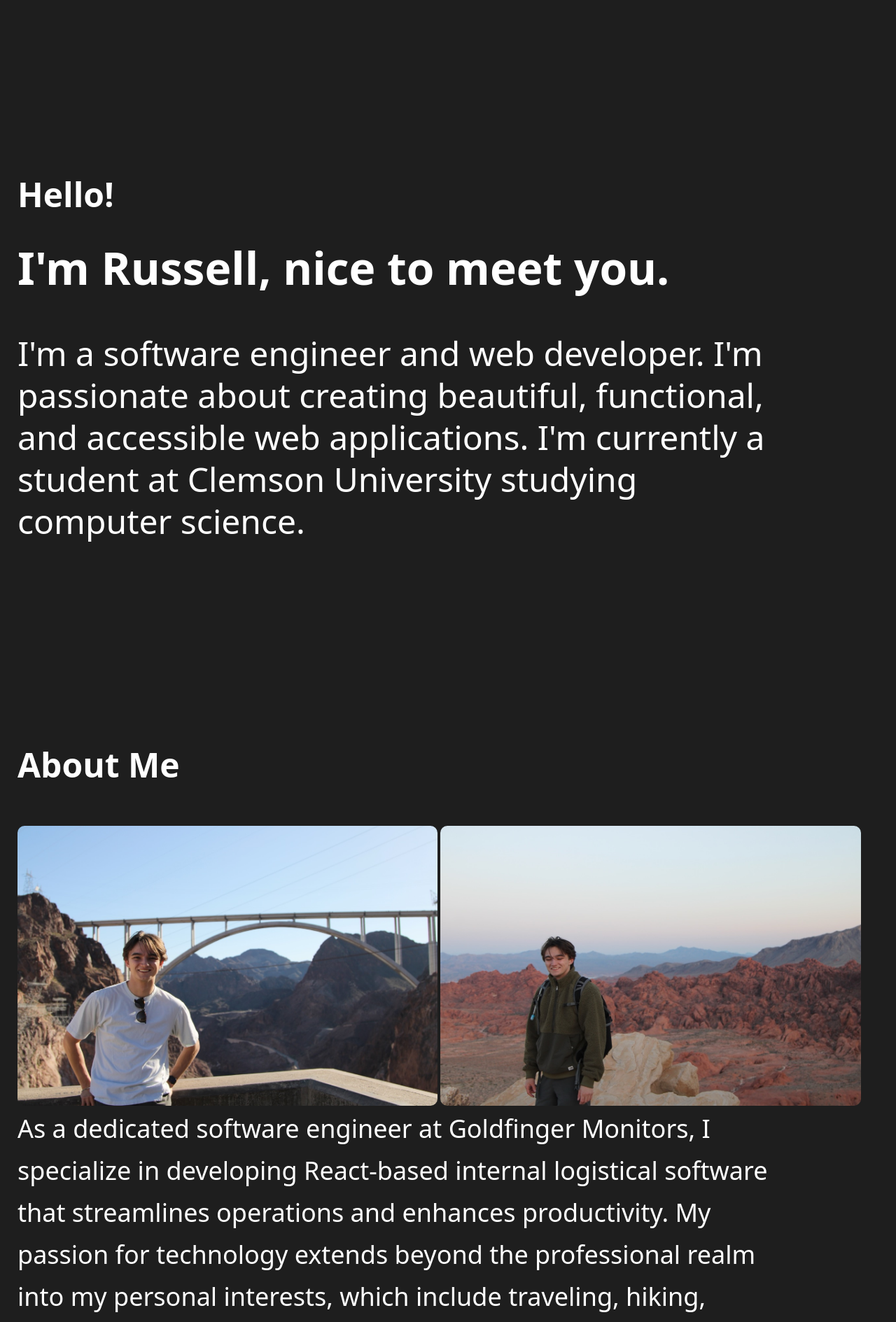
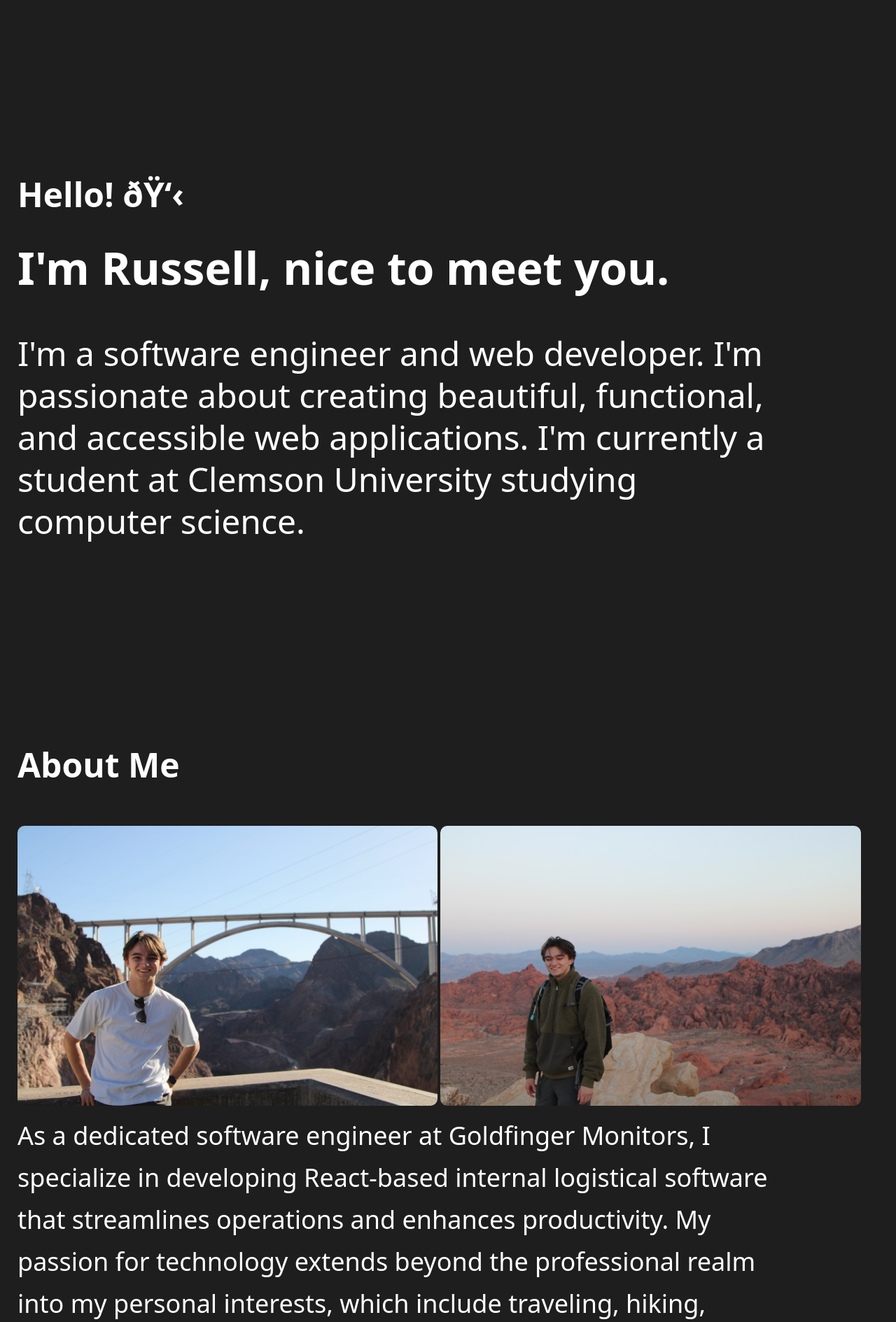
Before and after one commit to russellocean/CPSC-3750-PortfolioSite, a PHP site: page / in a window 1280 px wide. Shown: the part 51-1940 px from the top of the page at 70% size. Run offline with PHP 8.4, Linux system fonts and the light colour scheme.

Commit message:
Update index.html and styles.css

```diff
--- a/index.html
+++ b/index.html
@@ -11,7 +11,7 @@
     </header>
     <main>
       <div id="home-hero">
-        <h2>Hello!</h2>
+        <h2>Hello! 👋</h2>
         <h1>I'm Russell, nice to meet you.</h1>
         <p>
           I'm a software engineer and web developer. I'm passionate about
--- a/src/styles.css
+++ b/src/styles.css
@@ -22,6 +22,10 @@
   margin: auto;
   overflow: hidden;
   padding: 80px 0;
+}
+
+.container h1 {
+  text-align: center;
 }
 
 .intro,
@@ -131,7 +135,8 @@
   max-height: 400px;
   height: auto;
   border-radius: 10px;
-  margin-top: 20px;
+  margin: 20px auto;
+  display: block;
   transition: transform 0.3s;
 }
 
@@ -298,7 +303,7 @@
 }
 
 #about-me p {
-  margin: 0px 150px 150px 0px;
+  margin: 10px 150px 150px 0px;
   line-height: 60px;
   font-size: 36px;
   display: block;
```
